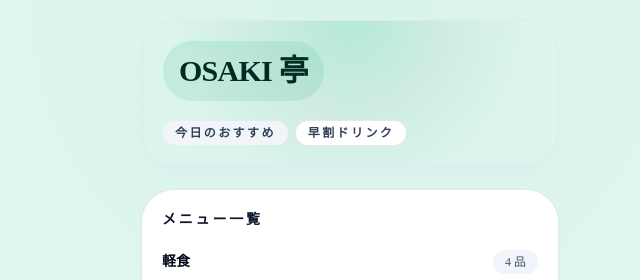
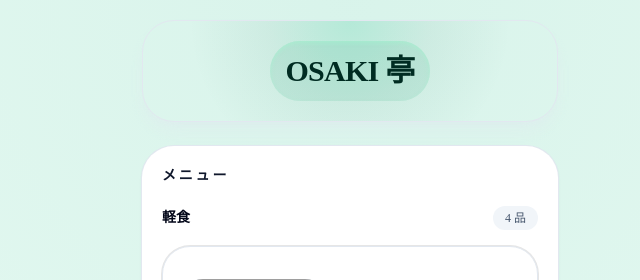
Before and after one commit to hamazakihitoshi/future_intern, a Next.js app in the folder my-app/: page / in a window 1280 px wide. Shown: the top 280 px of the page, without its empty margins (290-930 px from the left). Built offline with nearby package versions, Linux system fonts and the light colour scheme; grey boxes are pictures that could not be loaded.

Commit message:
feat: introduce shadcn ui components

```diff
--- a/my-app/app/page.tsx
+++ b/my-app/app/page.tsx
@@ -135,29 +135,20 @@ export default function Home() {
     <div className="min-h-screen bg-[radial-gradient(circle_at_top,_rgba(16,185,129,0.16),_rgba(236,253,245,0.85),_transparent_80%)] text-slate-950">
       <main className="mx-auto flex min-h-screen max-w-md flex-col gap-6 px-4 py-5">
         <header className="rounded-[2rem] border border-slate-200 bg-[radial-gradient(circle_at_top,_rgba(16,185,129,0.18),_rgba(6,95,70,0.06),_transparent_70%)] p-5 shadow-lg shadow-slate-200/40">
-          <div className="flex items-center justify-between gap-4">
+          <div className="flex items-center justify-center">
             <div className="rounded-[2rem] bg-emerald-600/10 px-4 py-3 shadow-inner shadow-emerald-200/60">
               <h1 className="mt-0 text-3xl font-semibold tracking-tight text-emerald-950">
                 OSAKI 亭
               </h1>
             </div>
           </div>
-          <div className="mt-5 flex flex-wrap gap-2">
-            <span className="rounded-full bg-slate-100 px-3 py-1 text-xs font-semibold uppercase tracking-[0.2em] text-slate-700">
-              今日のおすすめ
-            </span>
-            <span className="rounded-full bg-white px-3 py-1 text-xs font-semibold uppercase tracking-[0.2em] text-slate-700 ring-1 ring-slate-200">
-              早割ドリンク
-            </span>
-          </div>
         </header>
-
         <section className="space-y-4">
           <div className="rounded-[2rem] bg-white p-5 shadow-sm ring-1 ring-slate-200">
             <div className="flex items-center justify-between">
               <div>
                 <p className="text-sm font-semibold uppercase tracking-[0.2em] text-slate-900">
-                  メニュー一覧
+                  メニュー
                 </p>
               </div>
             </div>
@@ -210,10 +201,6 @@ export default function Home() {
             </div>
           </div>
         </section>
-
-        <footer className="rounded-[2rem] bg-white p-4 text-center text-sm text-slate-500 shadow-sm ring-1 ring-slate-200">
-
-        </footer>
       </main>
     </div>
   )
```
